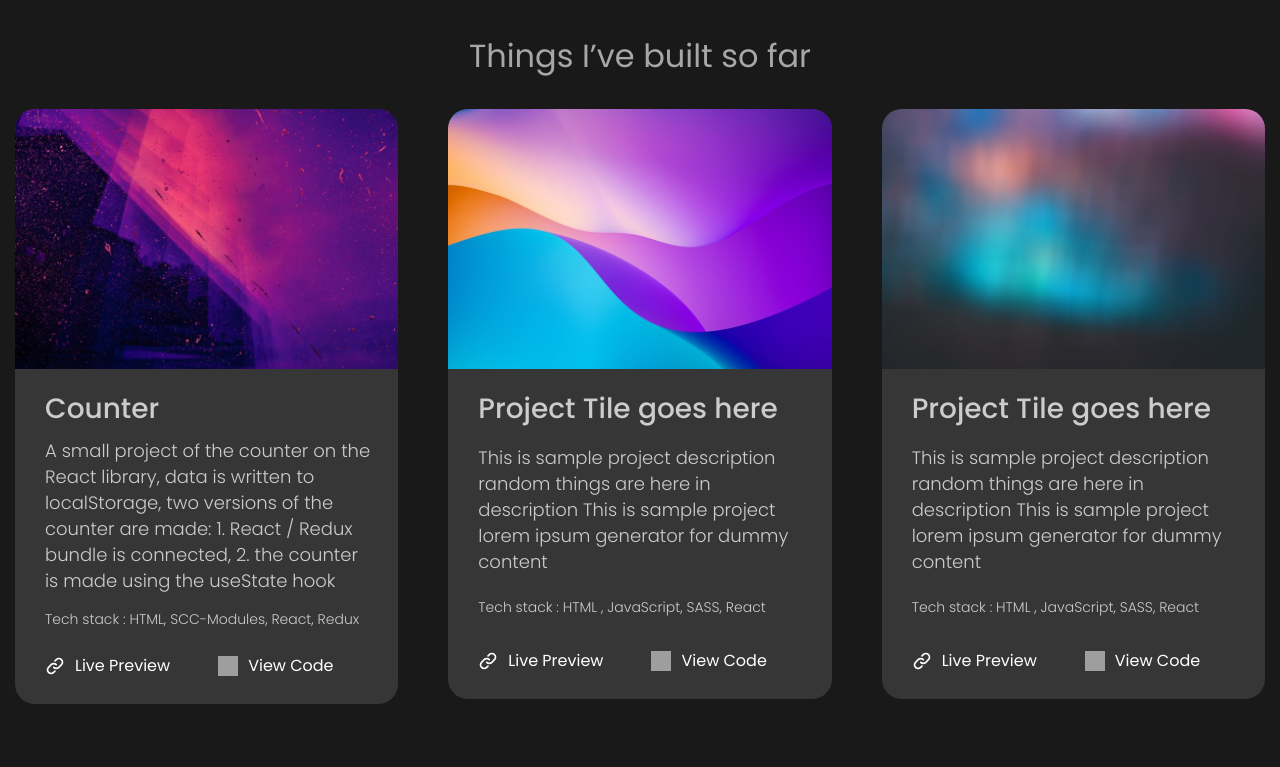
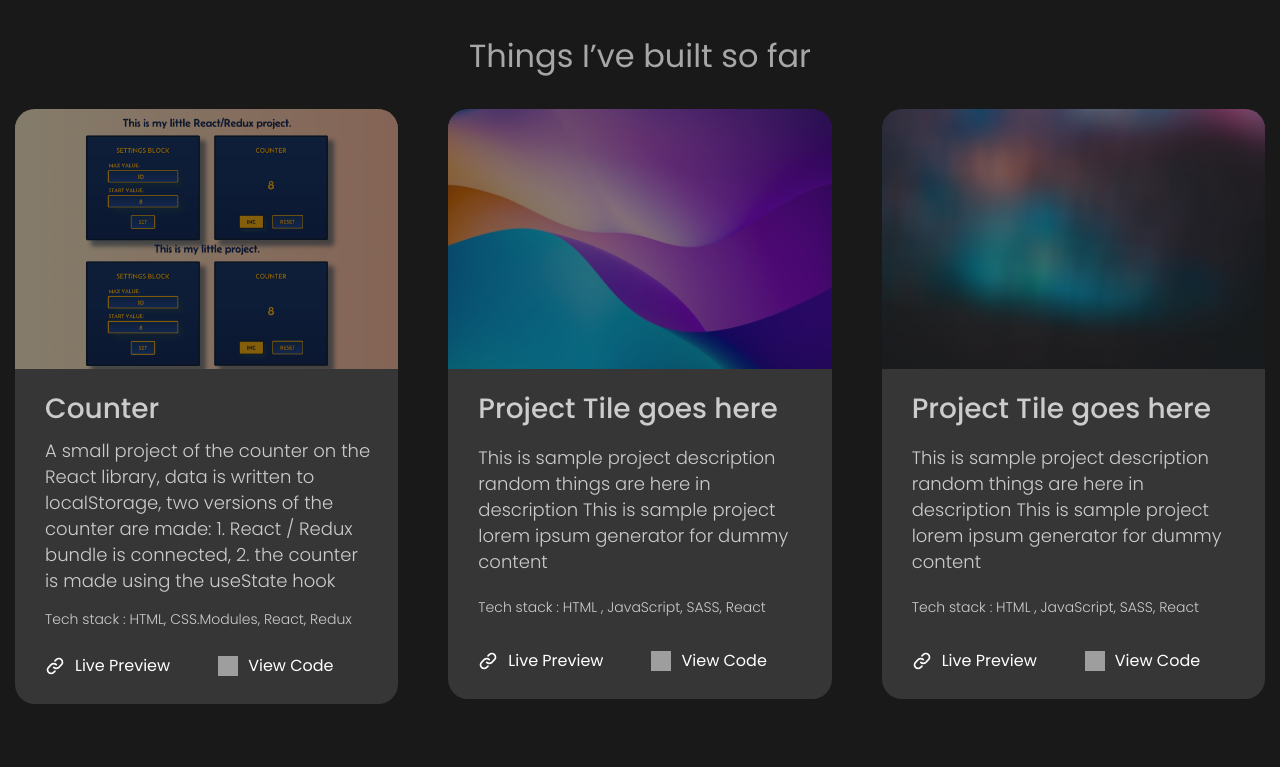
Before and after one commit to Zhenya1102/portfolio, a React (Create React App) app: page / in a window 1280 px wide. Shown: the part 2599-3366 px from the top of the page. Built offline with nearby package versions, Linux system fonts and the light colour scheme; grey boxes are pictures that could not be loaded.

Commit message:
Commit change block Card

```diff
--- a/src/main/componets/Card.module.css
+++ b/src/main/componets/Card.module.css
@@ -21,6 +21,24 @@
 .card__image {
     position: relative;
     min-height: 260px;
+    border-radius: 20px 20px 0 0;
+}
+.card__image::after {
+    position: absolute;
+    content: '';
+    width: 100%;
+    height: 100%;
+    background-color: rgba(16, 16, 16, 0.5);
+    border-radius: 19px 19px 0 0;
+    transition: background-color 0.9s ease 0s;
+}
+.card__image:hover:after {
+    background-color: transparent;
+}
+@media (max-width: 540px) {
+    .card__image::after {
+        display: none;
+    }
 }
 .card__image img {
     border-radius: 20px 20px 0 0;
--- a/src/main/project/Project.tsx
+++ b/src/main/project/Project.tsx
@@ -2,7 +2,7 @@ import React from 'react';
 import style from './Project.module.css'
 import {BlockTitle} from '../componets/BlockTitle';
 import {Card} from '../componets/Card';
-import image1 from './img/01.jpg';
+import image1 from './img/counter.jpeg';
 import image2 from './img/02.jpg';
 import image3 from './img/03.jpg';
 import image4 from './img/04.jpg';
@@ -24,7 +24,7 @@ export const Project = (props:ProjectPropsType) => {
                     img={image1}
                     text={'A small project of the counter on the React library, data is written to localStorage, two versions of the counter are made: 1. React / Redux bundle is connected,\n' +
                         '2. the counter is made using the useState hook'}
-                    info={'Tech stack : HTML, SCC-Modules, React, Redux'}
+                    info={'Tech stack : HTML, CSS.Modules, React, Redux'}
                     href={'https://zhenya1102.github.io/counter/'}
                     hrefCode={'https://github.com/Zhenya1102/counter'}
                 />
```
Also changed, not shown: src/main/project/img/counter.jpeg (added).
